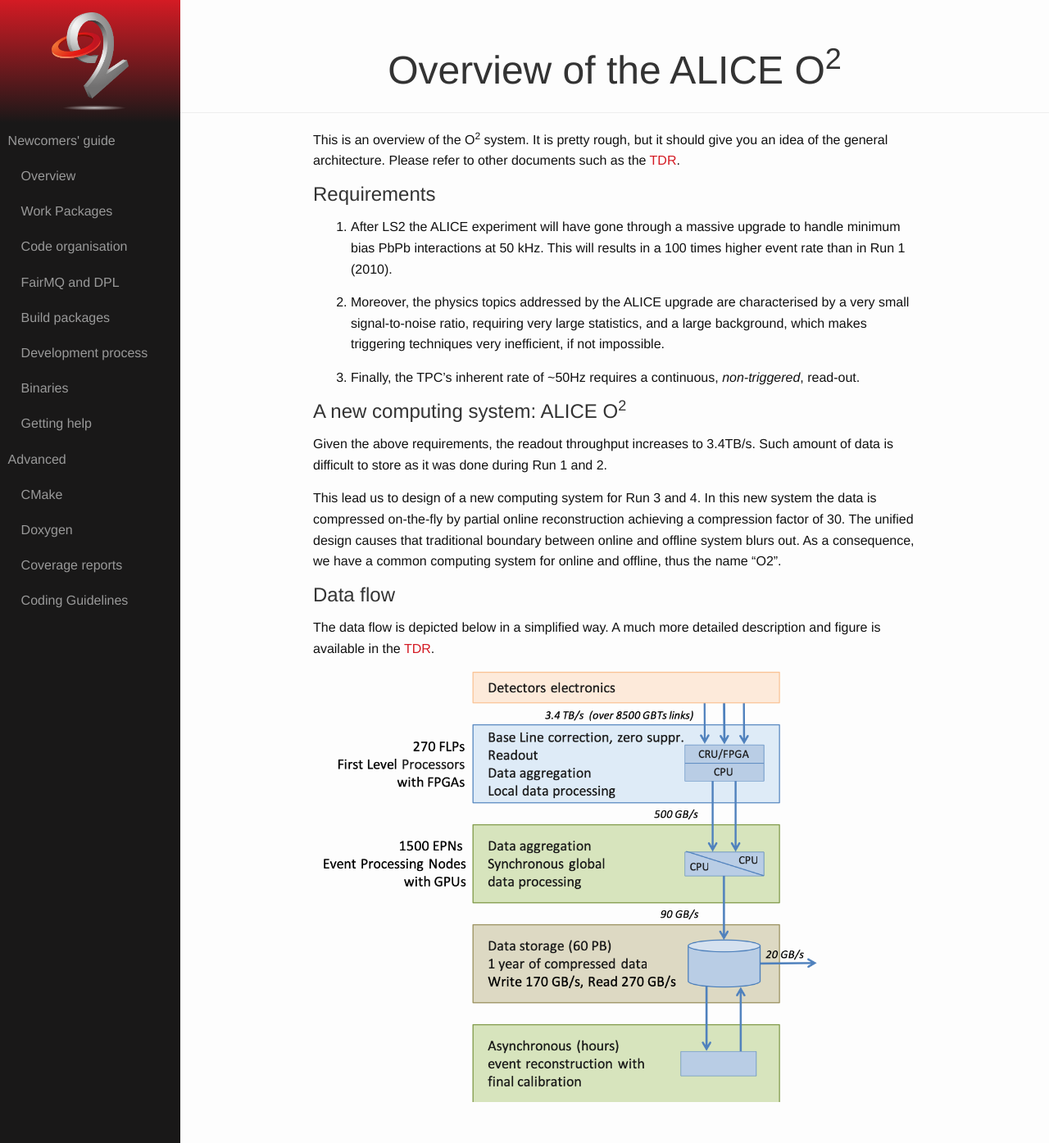
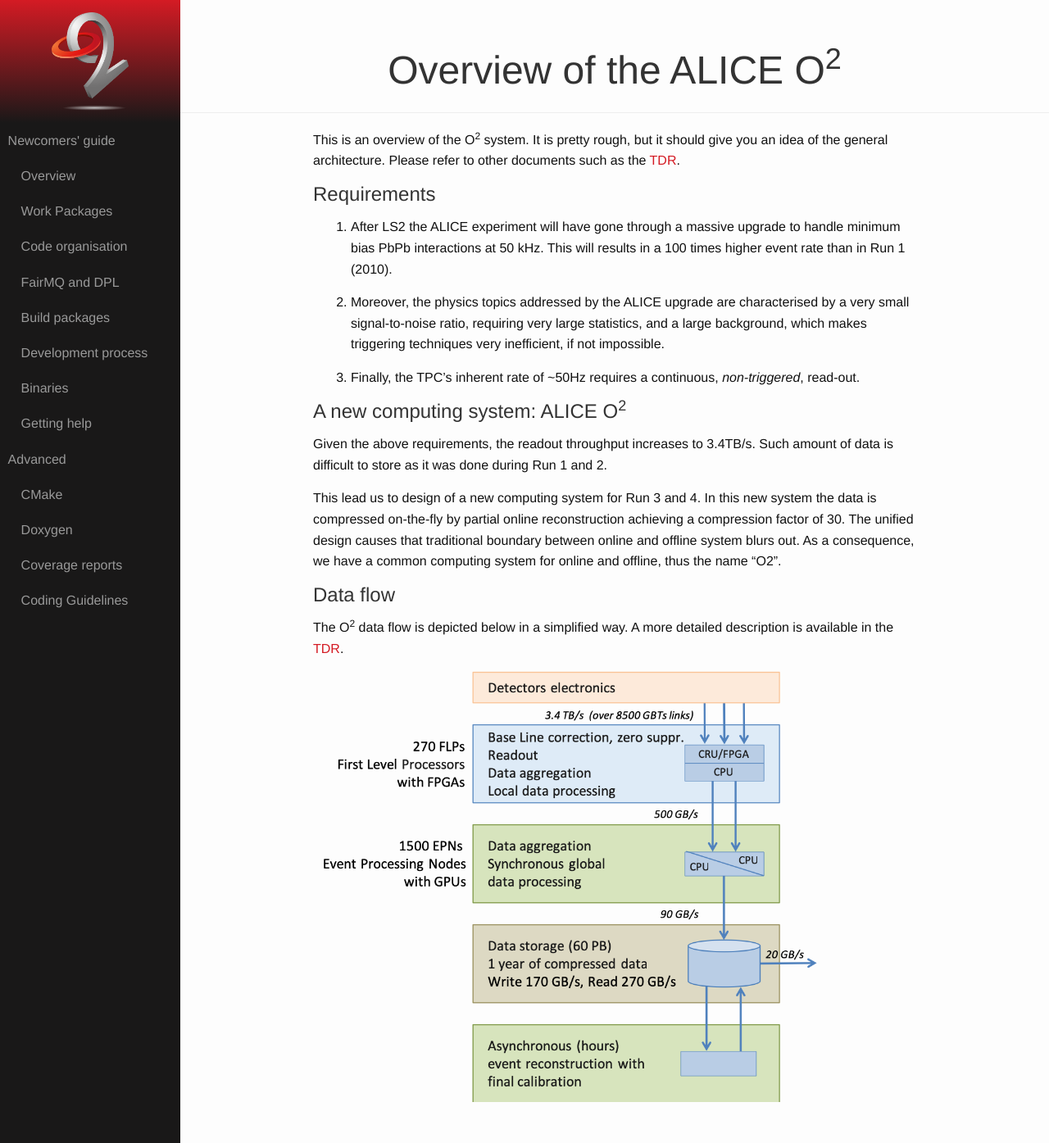
Before and after one commit to AliceO2Group/AliceO2Group.github.io, a Jekyll site: the page built from quickstart/overview.markdown, in a window 1280 px wide and 1395 px high. Shown: the whole window at 82% size. Built offline with Jekyll 4.4.1, drawn with Linux system fonts in a browser that asks for light colours.

Commit message:
Update quickstart/overview.markdown
Co-Authored-By: awegrzyn <awegrzyn@users.noreply.github.com>

```diff
--- a/quickstart/overview.markdown
+++ b/quickstart/overview.markdown
@@ -21,6 +21,6 @@ This is an overview of the O<sup>2</sup> system. It is pretty rough, but it shou
 
 ## Data flow
 
-The data flow is depicted below in a simplified way. A much more detailed description and figure is available in the [TDR](https://cds.cern.ch/record/2011297).
+The O<sup>2</sup> data flow is depicted below in a simplified way. A more detailed description is available in the [TDR](https://cds.cern.ch/record/2011297).
 
 <img src="{{site.baseurl}}/images/dataflow.png" style="width:85%"/>
```
